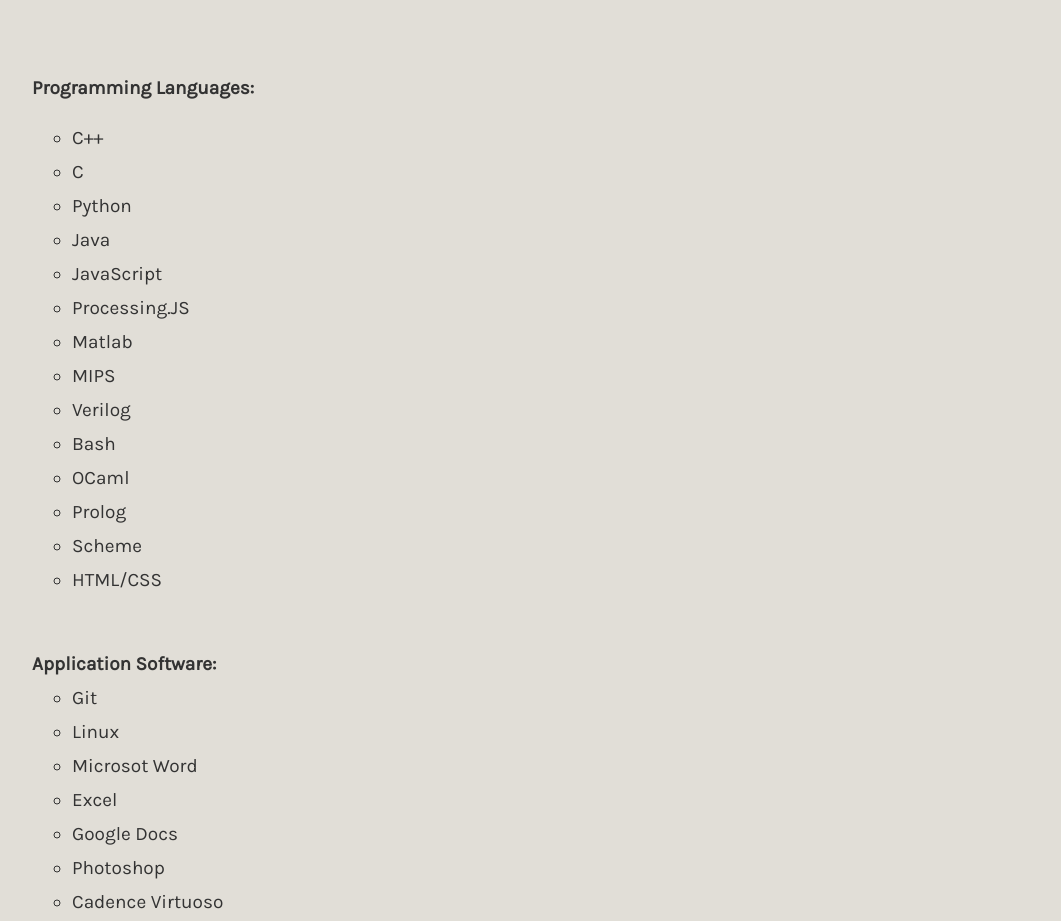
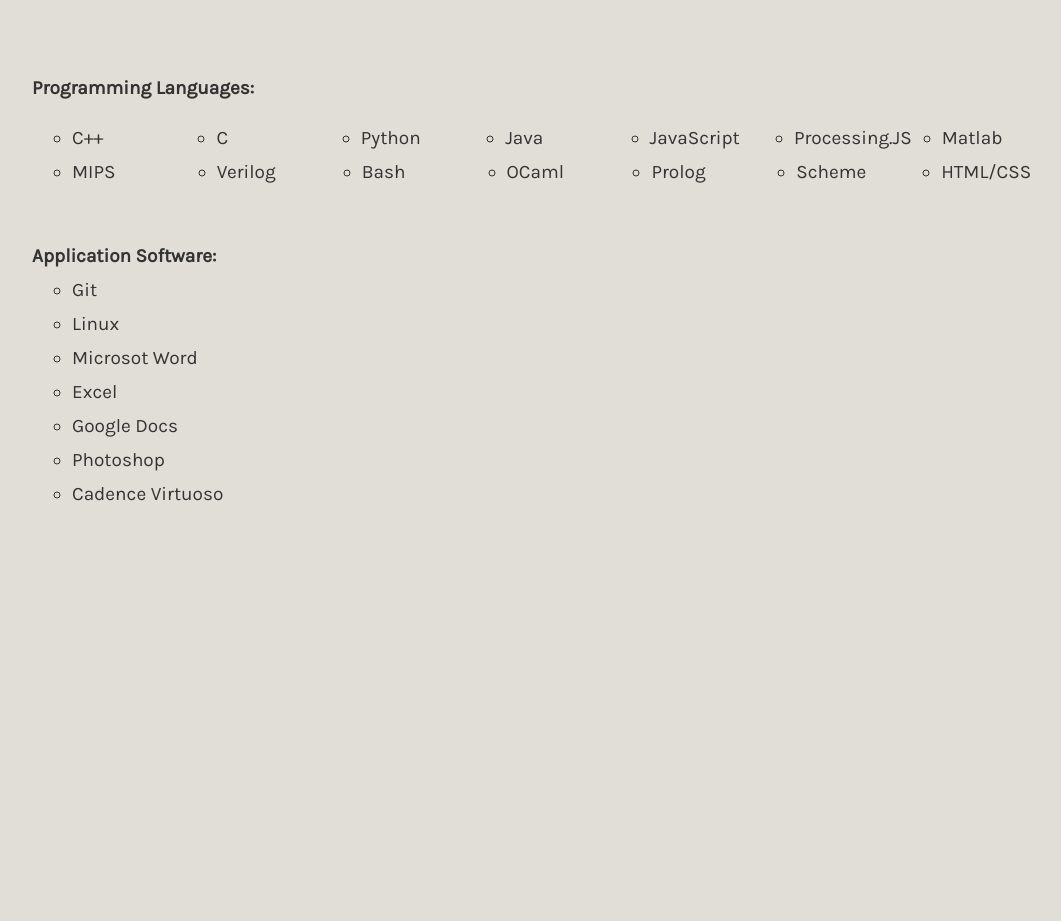
Before and after one commit to hadecastro/hadecastro.github.io, a plain HTML site: page index.html in a window 1280 px wide. Shown: the part 7232-8153 px from the top of the page, without its empty margins (96-1157 px from the left). After the commit the page ends 7759 px from the top, so only its background shows below. Drawn offline with nearby package versions, Linux system fonts and the light colour scheme.

Commit message:
updated skills

```diff
--- a/index.html
+++ b/index.html
@@ -354,20 +354,24 @@
                     <b>Programming Languages: </b>
                     <br>
                     <ul style="list-style:circle;">
-                        <li>C++</li>
-                        <li>C</li>
-                        <li>Python</li>
-                        <li>Java</li>
-                        <li>JavaScript</li>
-                        <li>Processing.JS</li>
-                        <li>Matlab</li>
-                        <li>MIPS</li>
-                        <li>Verilog</li>
-                        <li>Bash</li>
-                        <li>OCaml</li>
-                        <li>Prolog</li>
-                        <li>Scheme</li>
-                        <li>HTML/CSS</li>
+                        <div class="row">
+                            <div class="col"><li>C++</li></div>
+                            <div class="col"><li>C</li></div>
+                            <div class="col"><li>Python</li></div>
+                            <div class="col"><li>Java</li></div>
+                            <div class="col"><li>JavaScript</li></div>
+                            <div class="col"><li>Processing.JS</li></div>
+                            <div class="col"><li>Matlab</li></div>
+                            <div class="w-100"></div>
+                            <div class="col"><li>MIPS</li></div>
+                            <div class="col"><li>Verilog</li></div>
+                            <div class="col"><li>Bash</li></div>
+                            <div class="col"><li>OCaml</li></div>
+                            <div class="col"><li>Prolog</li></div>
+                            <div class="col"><li>Scheme</li></div>
+                            <div class="col"><li>HTML/CSS</li></div>
+                        </div>
+
                     </ul>
 
                     <br>
```
